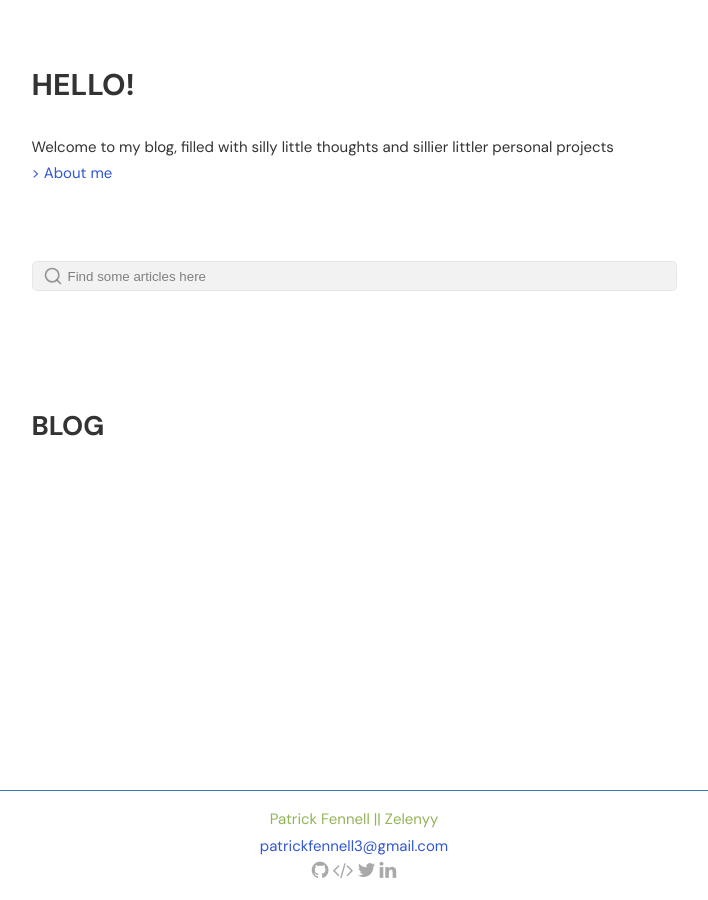
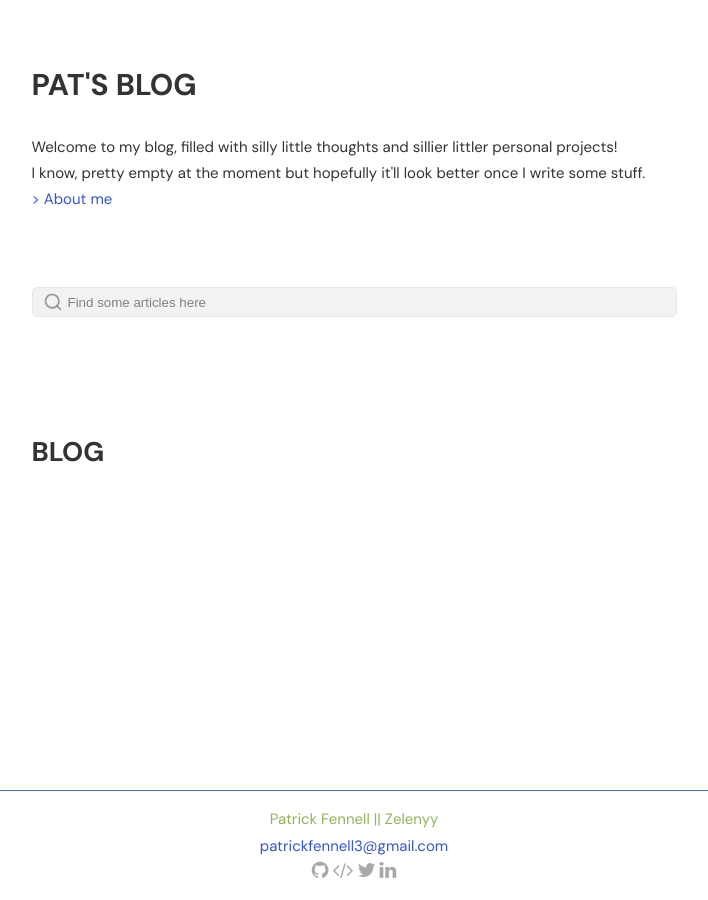
Before and after one commit to mrmelonson/zelenyy_blog, a Jekyll site: the page built from index.html, in a window 1280 px wide. Shown: the whole page, without its empty margins (286-994 px from the left). Built offline with Jekyll 4.4.1, drawn with Linux system fonts in a browser that asks for light colours.

Commit message:
More config changes

```diff
--- a/_config.yml
+++ b/_config.yml
@@ -1,8 +1,11 @@
 site: Zelenyy's Blog
 title: Zelenyy's Blog
-greetings: Hello!
+greetings: Pat's Blog
 description: >-
-  Welcome to my blog, filled with silly little thoughts and sillier littler personal projects
+  Welcome to my blog, filled with silly little thoughts and sillier littler personal projects!<br>
+
+  I know, pretty empty at the moment but hopefully it'll look better once I write some stuff.
+
 lang: en-US
 timezone:  Australia/Sydney
 repo: https://github.com/mrmelonson/zelenyy_blog # site repo [optional]
```
